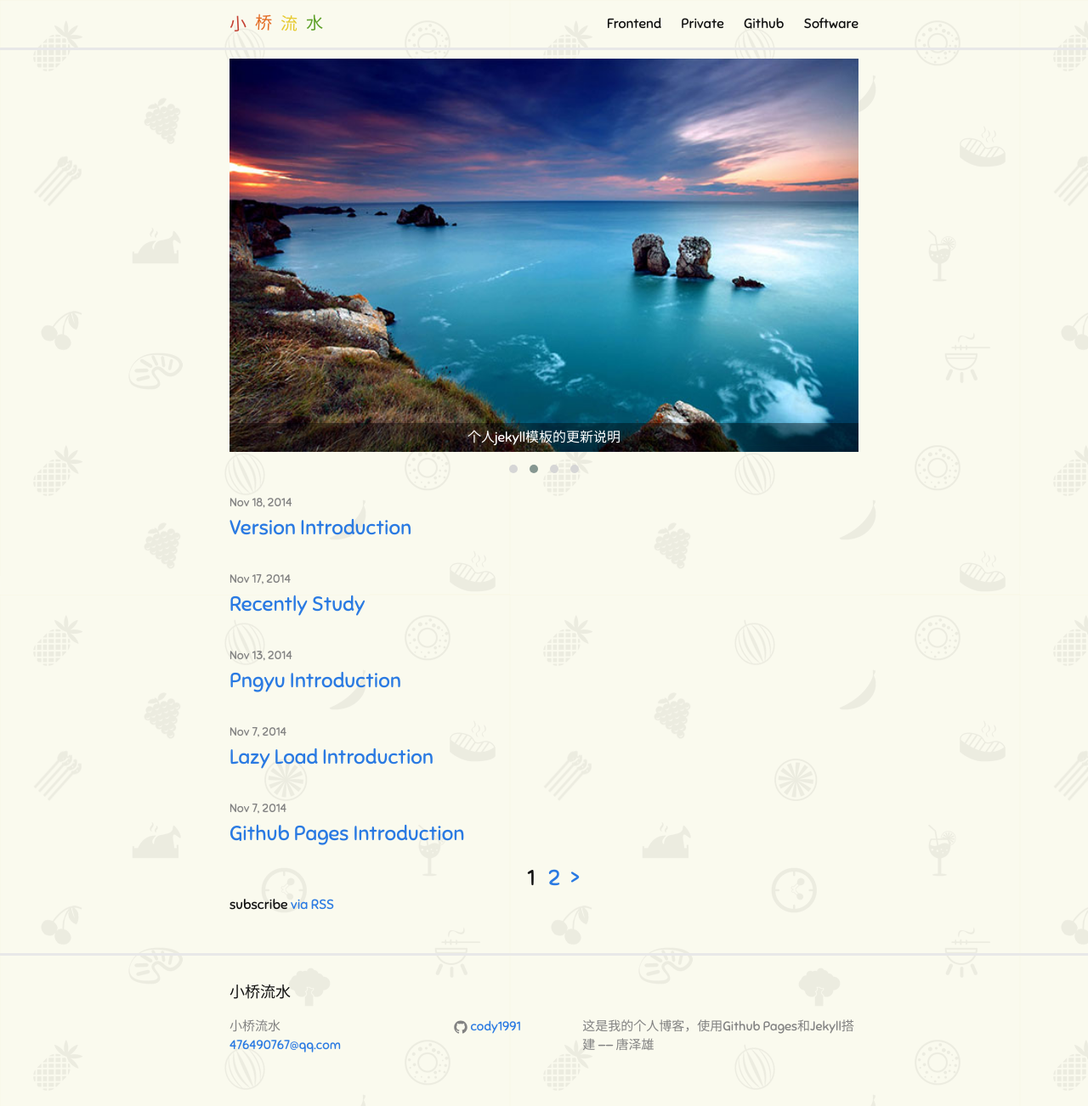
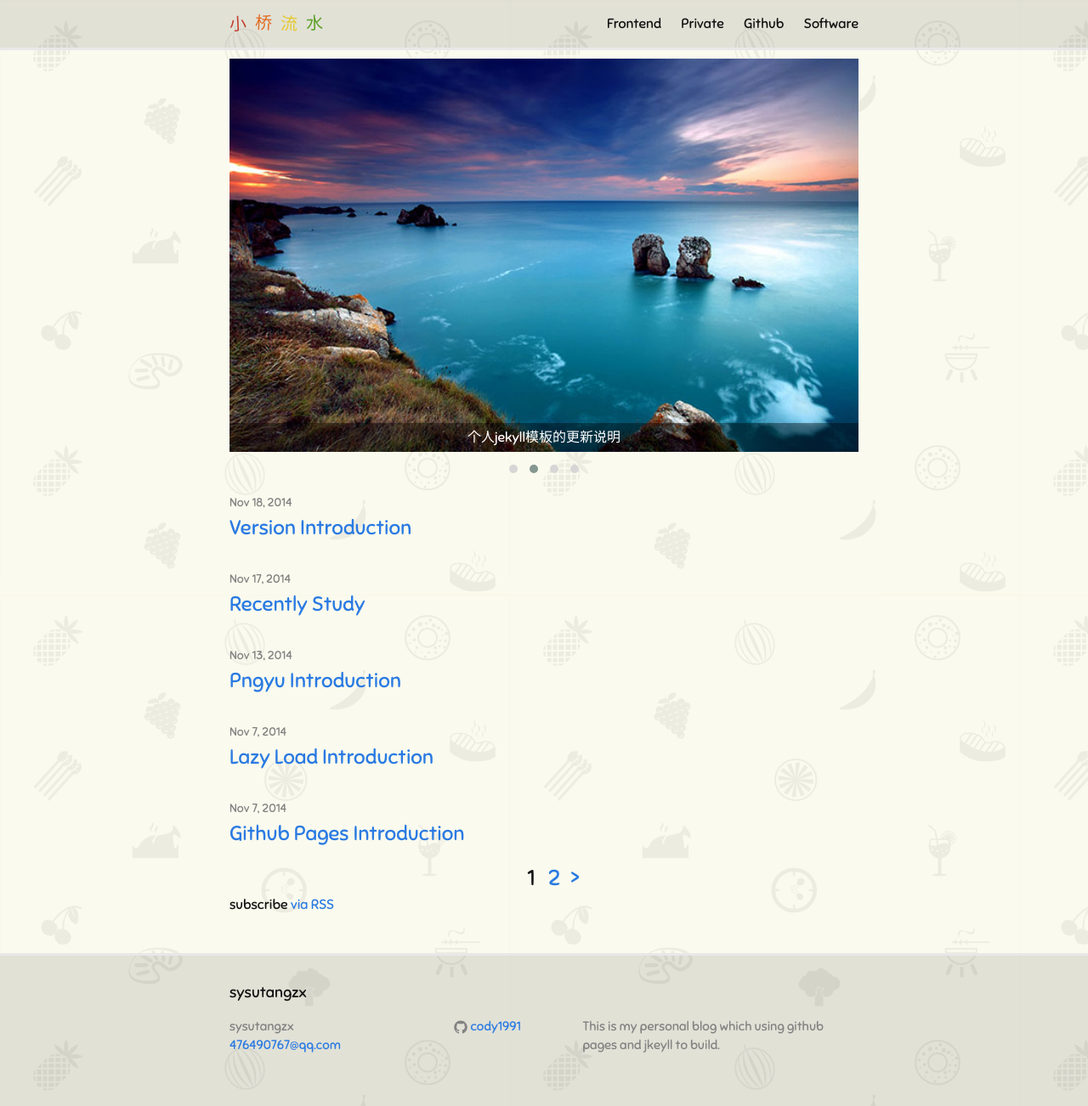
Before and after one commit to luojiyin1987/sysutangzxBlog, a Jekyll site: the page built from index.html, in a window 1280 px wide. Shown: the whole page at 85% size. Built offline with Jekyll 4.4.1, drawn with Linux system fonts in a browser that asks for light colours; the list of posts is cut into pages by our own code.

Commit message:
change something

```diff
--- a/_config.yml
+++ b/_config.yml
@@ -1,8 +1,9 @@
 # Site settings
 title: 小桥流水
+footer_title: sysutangzx
 email: 476490767@qq.com
 description: > # this means to ignore newlines until "baseurl:"
-  这是我的个人博客，使用Github Pages和Jekyll搭建 —— 唐泽雄
+  This is my personal blog which using github pages and jkeyll to build.
 baseurl: "/sysutangzxBlog/"
 url: "http://cody1991.github.io/"
 github_username:  cody1991
--- a/_includes/footer.html
+++ b/_includes/footer.html
@@ -2,12 +2,12 @@
 
     <div class="wrapper">
 
-        <h2 class="footer-heading">{{ site.title }}</h2>
+        <h2 class="footer-heading">{{ site.footer_title }}</h2>
 
         <div class="footer-col-wrapper">
             <div class="footer-col  footer-col-1">
                 <ul class="contact-list">
-                    <li>{{ site.title }}</li>
+                    <li>{{ site.footer_title }}</li>
                     <li><a href="mailto:{{ site.email }}">{{ site.email }}</a>
                     </li>
                 </ul>
--- a/css/main.css
+++ b/css/main.css
@@ -181,6 +181,7 @@ pre > code {
 
     border-bottom: 3px solid #e8e8e8;
     min-height: 56px;
+    background: rgba(0,0,0,0.1);
     position: relative;
 }
 .site-title {
@@ -262,6 +263,7 @@ pre > code {
 .site-footer {
     border-top: 3px solid #e8e8e8;
     padding: 30px 0;
+    background: rgba(0,0,0,0.1)
 }
 .footer-heading {
     font-size: 18px;
```
